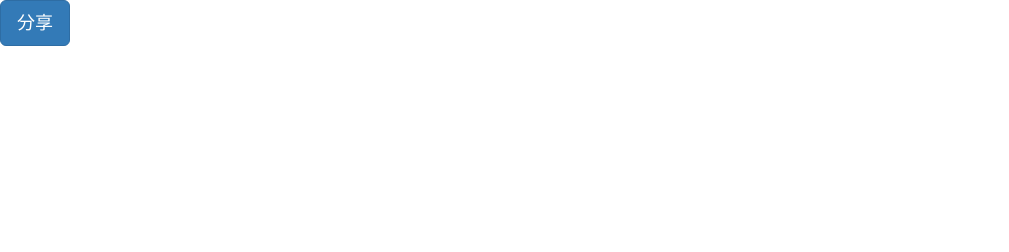
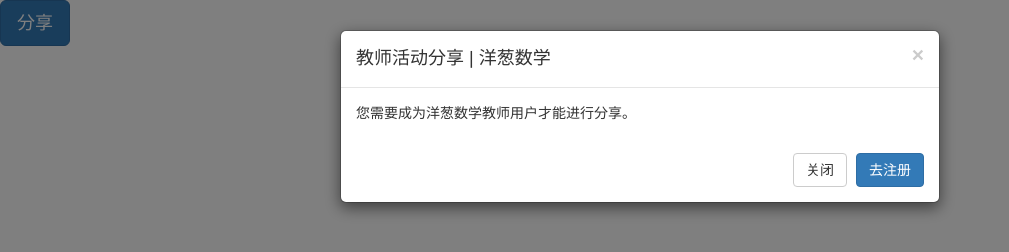
Before and after one commit to ronfe/teacher-task, a plain HTML site: page index.html in a window 1280 px wide. Both pictures are taken after a click on the link "分享". Shown: the whole page, without its empty margins (0-1009 px from the left). Drawn offline with nearby package versions, Linux system fonts and the light colour scheme.

Commit message:
[ronfe] STEP 3.2

```diff
--- a/index.html
+++ b/index.html
@@ -15,7 +15,7 @@
                 document.cookie=c_name+ "=" +escape(value)+
                         ((expiredays==null) ? "" : ";expires="+exdate.toGMTString())
             }
-            setCookie('yc_user_id', '549ccbf3caad9301429c88a6', 30);
+            setCookie('yc_user_id', '549ccbf3caad9301429c88a6', -1);
         });
 
         var clickThis = function(){
@@ -39,12 +39,39 @@
                 location.href = fullURL;
             }
             else {
-                alert('hello guest');
+                $('#myModal').modal();
             }
         };
     </script>
 </head>
 <body>
     <a id="ss" class="btn btn-primary btn-lg" onclick="clickThis()">分享</a>
+    <!-- modal paddel -->
+    <div class="modal fade" id="myModal" tabindex="-1" role="dialog"
+         aria-labelledby="myModalLabel" aria-hidden="true">
+        <div class="modal-dialog">
+            <div class="modal-content">
+                <div class="modal-header">
+                    <button type="button" class="close"
+                            data-dismiss="modal" aria-hidden="true">
+                        &times;
+                    </button>
+                    <h4 class="modal-title" id="myModalLabel">
+                        教师活动分享 | 洋葱数学
+                    </h4>
+                </div>
+                <div class="modal-body">
+                    您需要成为洋葱数学教师用户才能进行分享。
+                </div>
+                <div class="modal-footer" style="border-top: none;">
+                    <button type="button" class="btn btn-default"
+                            data-dismiss="modal">关闭
+                    </button>
+                    <a class="btn btn-primary" href="http://yangcong345.com/signup">
+                        去注册
+                    </a>
+                </div>
+            </div><!-- /.modal-content -->
+        </div>
 </body>
 </html>
```
